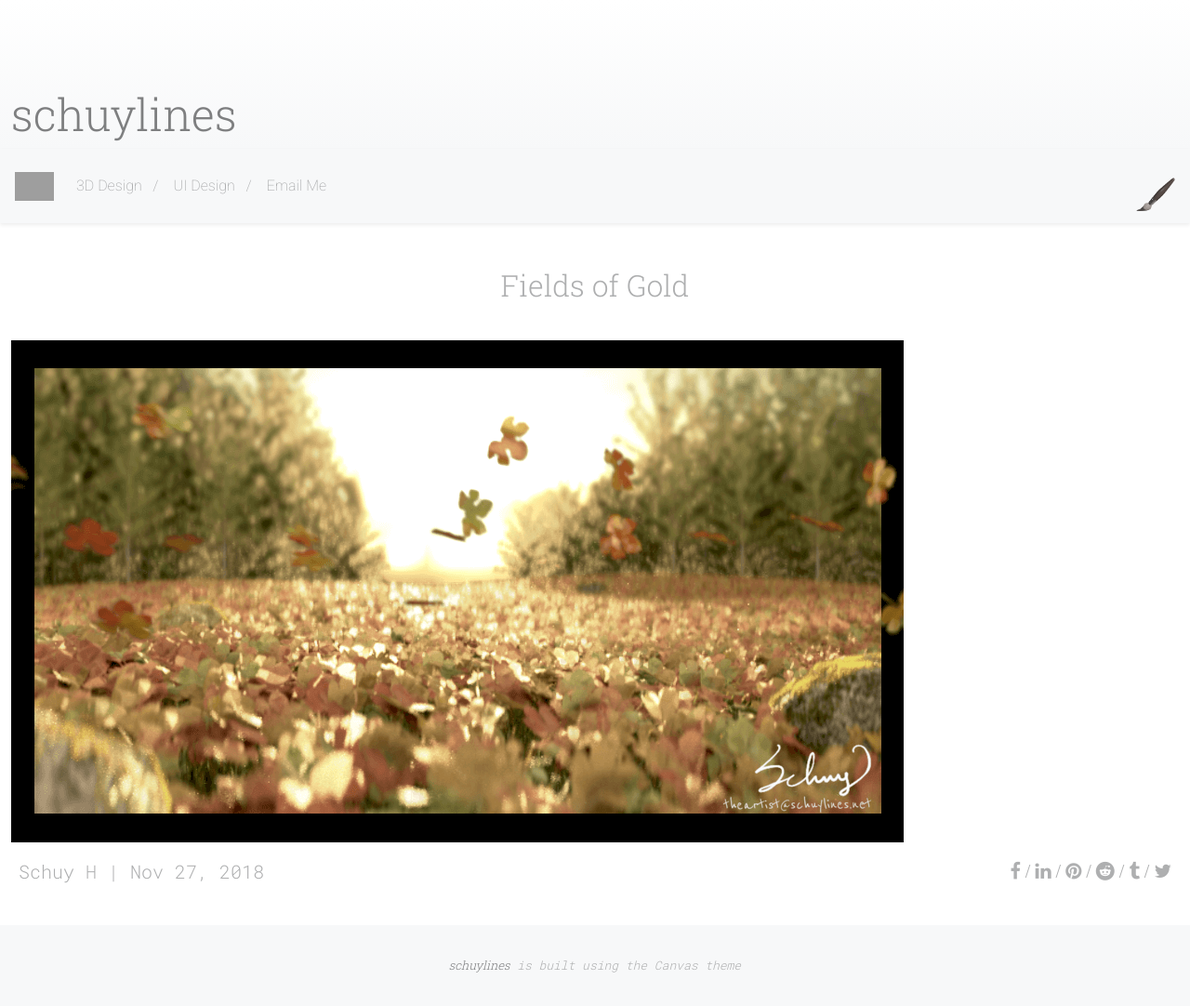
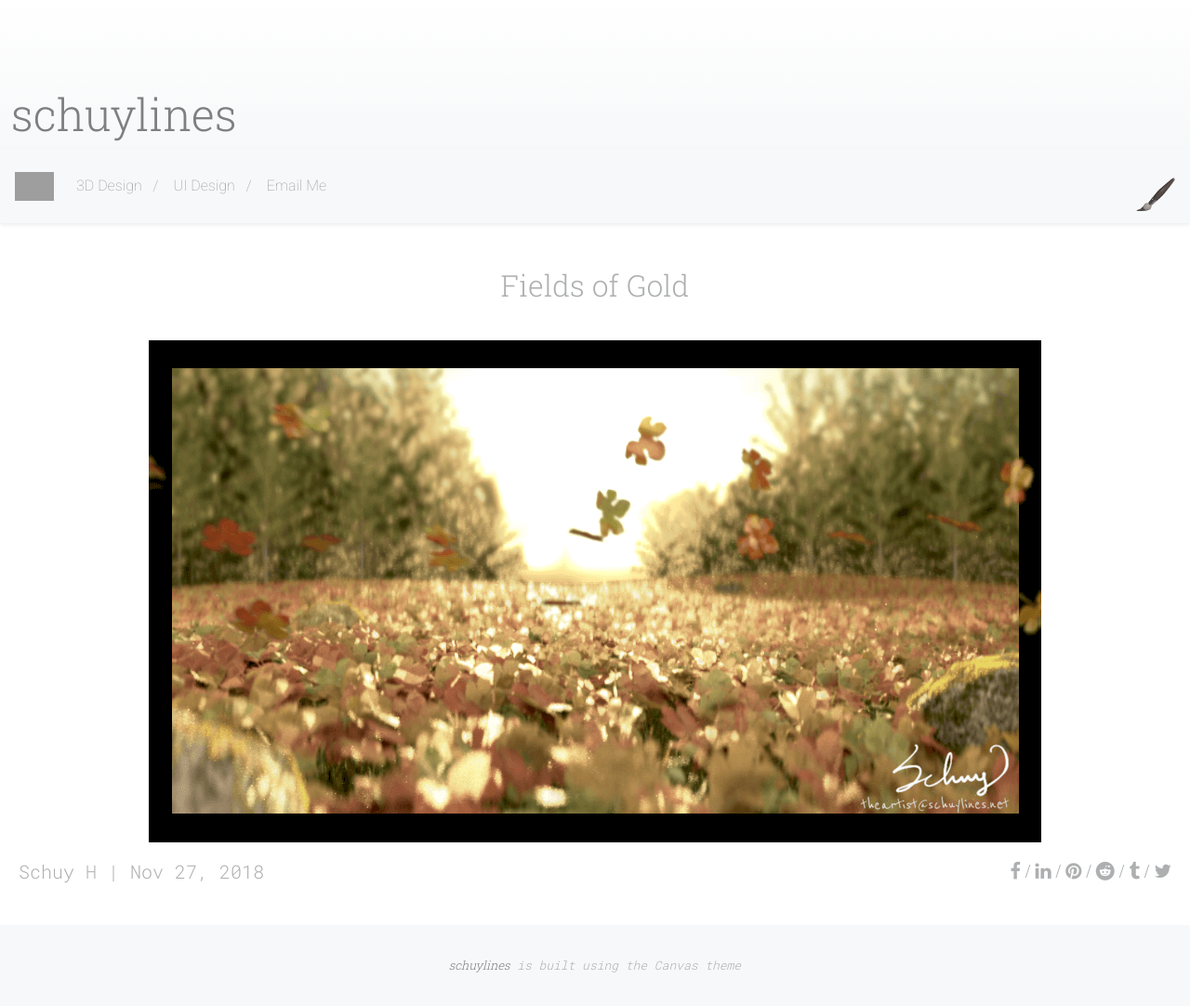
Before and after one commit to schuyh/schuylines, a Jekyll site: the page built from _posts/2018-11-27-GoldenField.markdown, in a window 1280 px wide and 1082 px high. Shown: the whole window at 93% size. Built offline with Jekyll 4.4.1, drawn with Linux system fonts in a browser that asks for light colours; nearby versions of some CDN libraries; grey boxes are pictures that could not be loaded.

Commit message:
More responsive post and postcard image work

```diff
--- a/_layouts/post.html
+++ b/_layouts/post.html
@@ -6,7 +6,7 @@
     <h2 class="post-header pt-3">{{ page.title }}</h2>
 </div>
 <div class="row pt-3">
-    <div class="col-12 pt-3 d-flex align-content-baseline">
+    <div class="col-12 pt-3 d-flex justify-content-center align-content-baseline">
         <p>
         {% if page.image %}
             <img class="post-image" src="{{ page.image }}" alt="{{ page.title }}" style="height: auto;">
--- a/assets/css/main.scss
+++ b/assets/css/main.scss
@@ -248,7 +248,7 @@
     }
 
     .postcard-image {
-        max-height: 365px;
+        max-height: 420px;
         max-width: 100%;
     }
 
```
